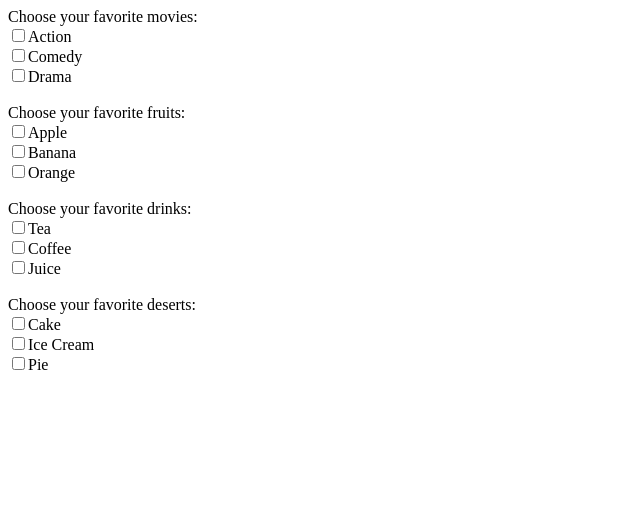
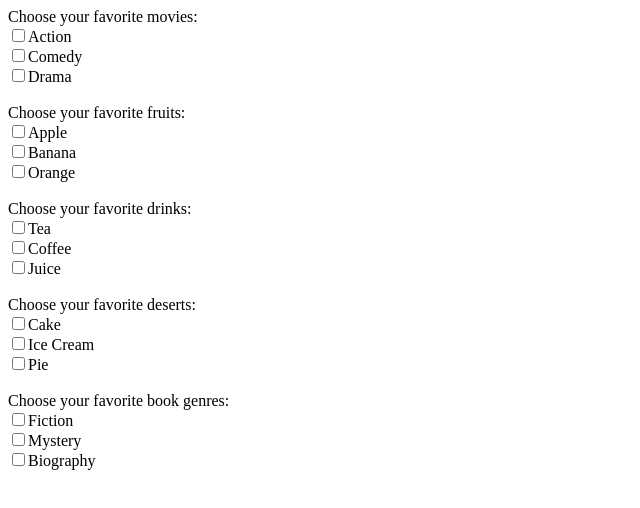
Before and after one commit to 7vTr0x7/React.js-2, a React (Vite) app in the folder IR4.4_HW2/: page / in a window 1280 px wide. Shown: the top 508 px of the page, without its empty margins (0-640 px from the left). Built offline with nearby package versions, Linux system fonts and the light colour scheme.

Commit message:
IR4.4_HW2 - ChooseBooks

```diff
--- a/IR4.4_HW2/src/App.jsx
+++ b/IR4.4_HW2/src/App.jsx
@@ -1,4 +1,5 @@
 import "./App.css";
+import ChooseBooks from "./components/ChooseBooks";
 import ChooseDeserts from "./components/ChooseDeserts";
 import ChooseDrinks from "./components/ChooseDrinks";
 import ChooseFruits from "./components/ChooseFruits";
@@ -14,6 +15,8 @@ const App = () => {
       <ChooseDrinks />
       <br />
       <ChooseDeserts />
+      <br />
+      <ChooseBooks />
     </div>
   );
 };
--- /dev/null
+++ b/IR4.4_HW2/src/components/ChooseBooks.jsx
@@ -0,0 +1,56 @@
+import React, { useState } from "react";
+
+const ChooseBooks = () => {
+  const [selectedGenres, setSelectedGenres] = useState([]);
+
+  const handleGenreCheckbox = (e) => {
+    const { value, checked } = e.target;
+
+    if (checked) {
+      setSelectedGenres((prev) => [...prev, value]);
+    } else {
+      setSelectedGenres((prev) => prev.filter((genre) => genre !== value));
+    }
+  };
+
+  return (
+    <div>
+      <p>Choose your favorite book genres: </p>
+      <label for="Fiction">
+        <input
+          type="checkbox"
+          value="Fiction"
+          id="Fiction"
+          onChange={handleGenreCheckbox}
+        />
+        Fiction
+      </label>
+      <br />
+      <label for="Mystery">
+        <input
+          type="checkbox"
+          value="Mystery"
+          id="Mystery"
+          onChange={handleGenreCheckbox}
+        />
+        Mystery
+      </label>
+      <br />
+      <label for="Biography">
+        <input
+          type="checkbox"
+          value="Biography"
+          id="Biography"
+          onChange={handleGenreCheckbox}
+        />
+        Biography
+      </label>
+      <br />
+      {selectedGenres.length > 0 && (
+        <p>Selected genres: {selectedGenres.join(", ")}</p>
+      )}
+    </div>
+  );
+};
+
+export default ChooseBooks;
```
